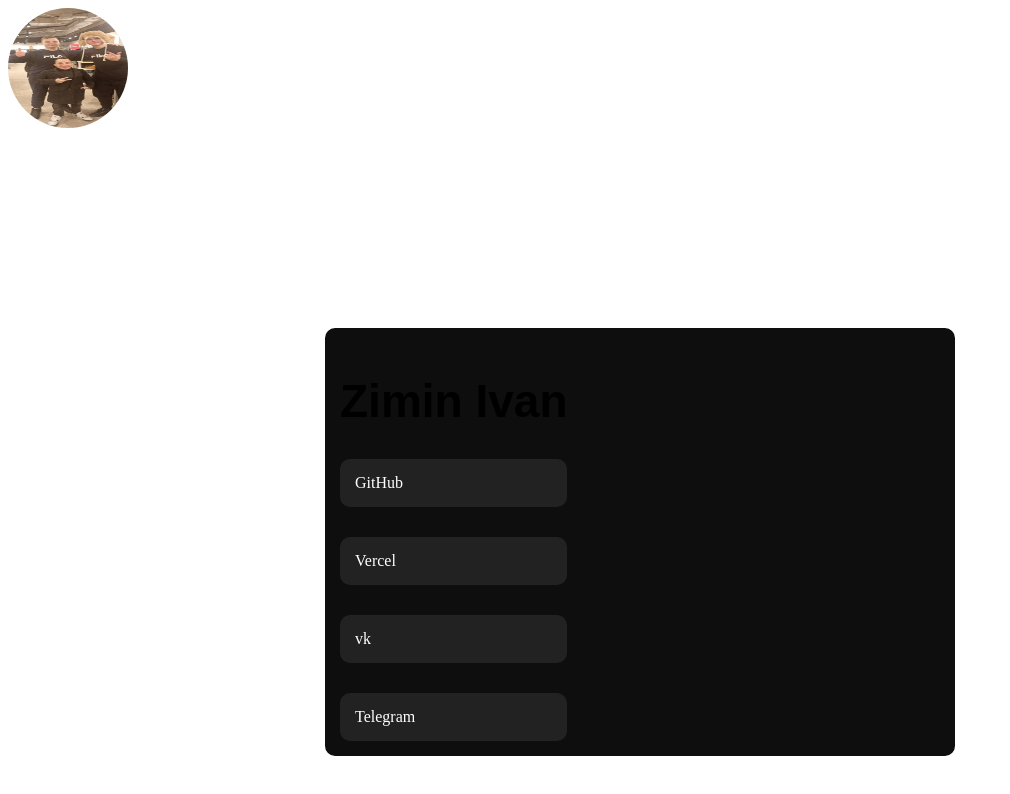
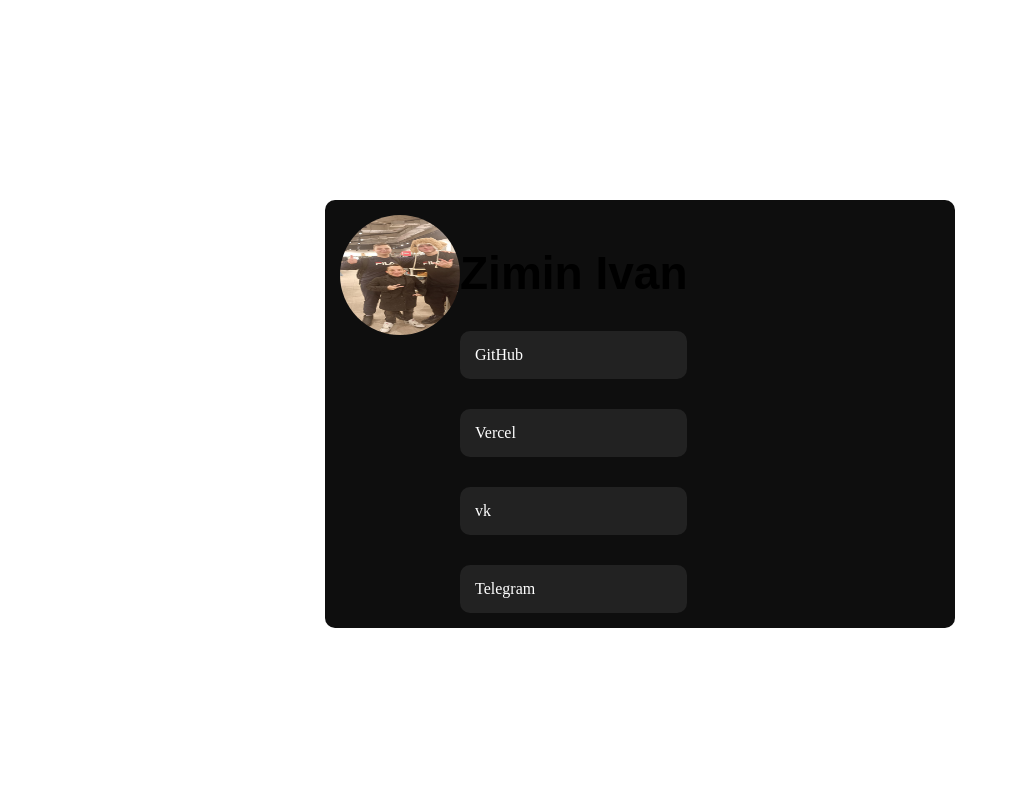
Before and after one commit to Ivan4el/my-project1, a plain HTML site: page index.html in a window 1280 px wide. Shown: the whole page, without its empty margins (0-1010 px from the left). Drawn offline with Linux system fonts and the light colour scheme.

Commit message:
Update index.html

```diff
--- a/index.html
+++ b/index.html
@@ -5,9 +5,9 @@
     <link rel="stylesheet" href="style.css">
 </head>
 <body>
-    <img src="./IMG_20231102_215449_604.jpg"/>
     <div>
 <div class="cont">
+    <img src="./IMG_20231102_215449_604.jpg"/>
     <div class="container">
         <h1 style="font-size: 46px; font-family: Arial, Helvetica, sans-serif;">Zimin Ivan</h1>
 <a href="https://github.com/Ivan4el" class="button">GitHub</a>
@@ -17,4 +17,5 @@
     </div>
 </div>
 </body>
+<body></body>
 </html>
```
